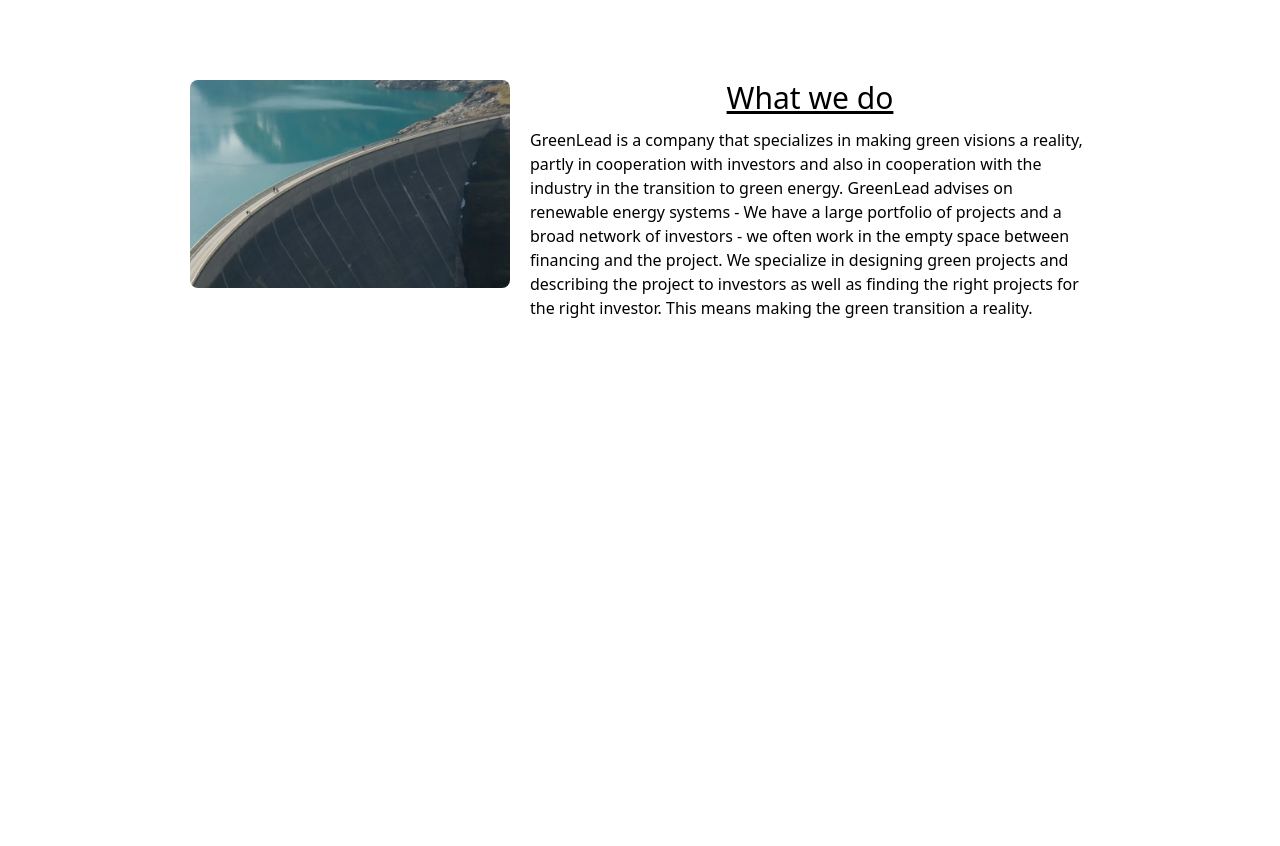
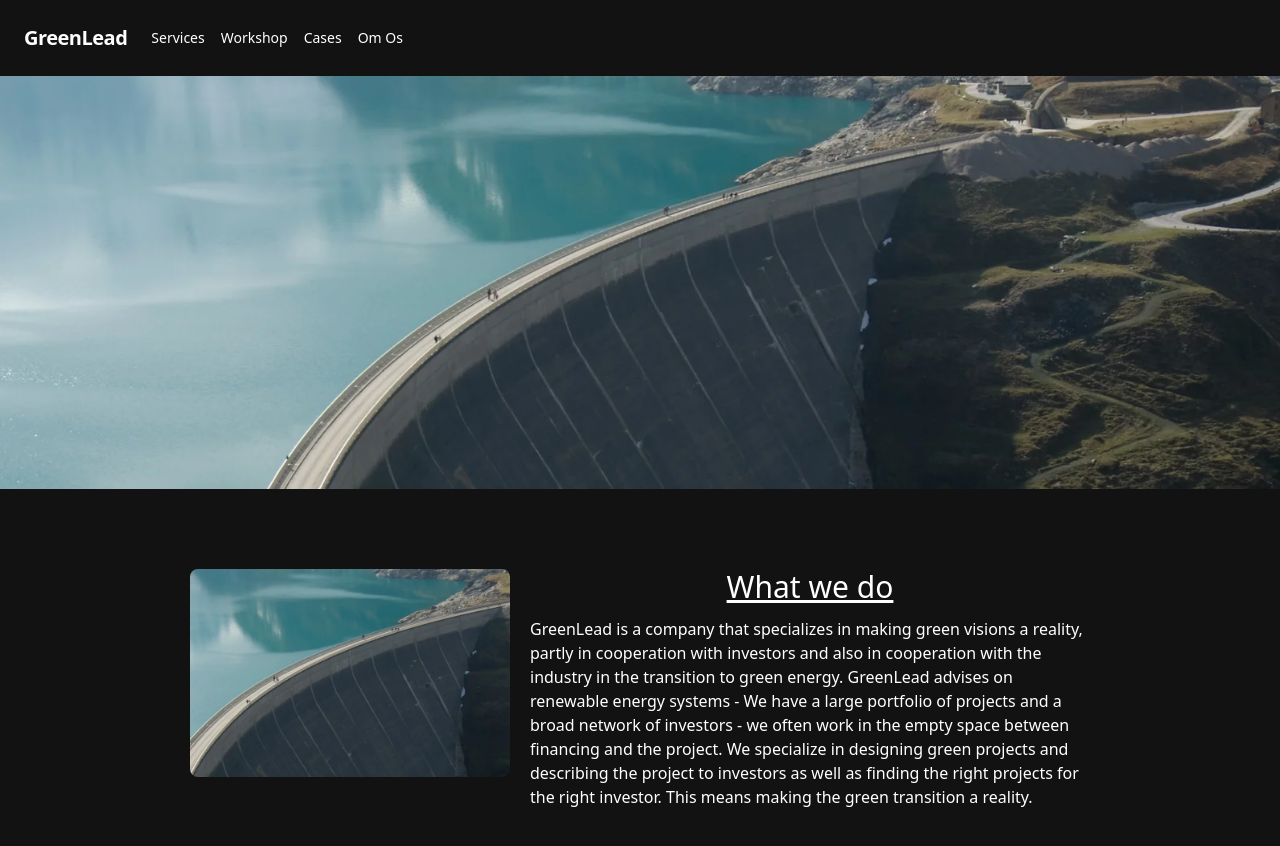
Before and after one commit to ob-vest/GreenLead, a Vue app: page / in a window 1280 px wide. Shown: the top 846 px of the page. Before the commit the page ends 800 px from the top, so only its background shows below. Built offline with nearby package versions, Linux system fonts and the light colour scheme.

Commit message:
added nav bar

```diff
--- a/src/App.vue
+++ b/src/App.vue
@@ -1,11 +1,10 @@
 <script setup>
 import DescriptionBlock from "./components/DescriptionBlock.vue";
+import NavBar from "./components/NavBar.vue";
 </script>
 
 <template>
-  <!-- <div>
-    <img class="" src="./assets/background.webp" alt="" />
-  </div> -->
-
+  <NavBar />
+  <img src="../public/background.webp" alt="" />
   <DescriptionBlock image-url="background.webp" />
 </template>
--- /dev/null
+++ b/src/components/NavBar.vue
@@ -0,0 +1,91 @@
+<template>
+  <div>
+    <nav class="flex items-center justify-between flex-wrap p-6 z-50">
+      <div class="flex items-center flex-shrink-0 text-white mr-6">
+        <span class="font-semibold text-xl tracking-tight">GreenLead</span>
+      </div>
+      <div class="block lg:hidden">
+        <button
+          @click="isMobileNavItemVisible = !isMobileNavItemVisible"
+          class="flex items-center px-3 py-2 border rounded text-white hover:text-white hover:border-white"
+        >
+          <svg class="fill-current h-3 w-3" viewBox="0 0 20 20">
+            <title>Menu</title>
+            <path d="M0 3h20v2H0V3zm0 6h20v2H0V9zm0 6h20v2H0v-2z" />
+          </svg>
+        </button>
+      </div>
+      <div class="w-full hidden flex-grow lg:flex lg:items-center lg:w-auto">
+        <div class="text-sm lg:flex-grow">
+          <a
+            href="#responsive-header"
+            class="block mt-4 lg:inline-block lg:mt-0 text-white hover:text-white mr-4"
+          >
+            Services
+          </a>
+          <a
+            href="#responsive-header"
+            class="block mt-4 lg:inline-block lg:mt-0 text-white hover:text-white mr-4"
+          >
+            Workshop
+          </a>
+          <a
+            href="#responsive-header"
+            class="block mt-4 lg:inline-block lg:mt-0 text-white hover:text-white mr-4"
+          >
+            Cases
+          </a>
+          <a
+            href="#responsive-header"
+            class="block mt-4 lg:inline-block lg:mt-0 text-white hover:text-white"
+          >
+            Om Os
+          </a>
+        </div>
+      </div>
+      <!-- MOBILE NAV BAR -->
+      <div
+        v-if="isMobileNavItemVisible"
+        class="w-full block lg:hidden flex-grow"
+      >
+        <div class="text-sm lg:flex-grow">
+          <a
+            href="#responsive-header"
+            class="block mt-4 lg:inline-block text-white hover:text-white mr-4"
+          >
+            Services
+          </a>
+          <a
+            href="#responsive-header"
+            class="block mt-4 lg:inline-block lg:mt-0 text-white hover:text-white mr-4"
+          >
+            Workshop
+          </a>
+          <a
+            href="#responsive-header"
+            class="block mt-4 lg:inline-block lg:mt-0 text-white hover:text-white mr-4"
+          >
+            Cases
+          </a>
+          <a
+            href="#responsive-header"
+            class="block mt-4 lg:inline-block lg:mt-0 text-white hover:text-white"
+          >
+            Om Os
+          </a>
+        </div>
+      </div>
+      <!-- MOBILE NAV BAR END -->
+    </nav>
+  </div>
+</template>
+<script>
+export default {
+  data() {
+    return {
+      isMobileNavItemVisible: false,
+    };
+  },
+};
+</script>
+<style></style>
--- a/src/style.css
+++ b/src/style.css
@@ -1,6 +1,10 @@
 @tailwind base;
 @tailwind components;
 @tailwind utilities;
+
+:root {
+  color-scheme: dark;
+}
 
 /* :root {
   font-family: Inter, Avenir, Helvetica, Arial, sans-serif;
```
